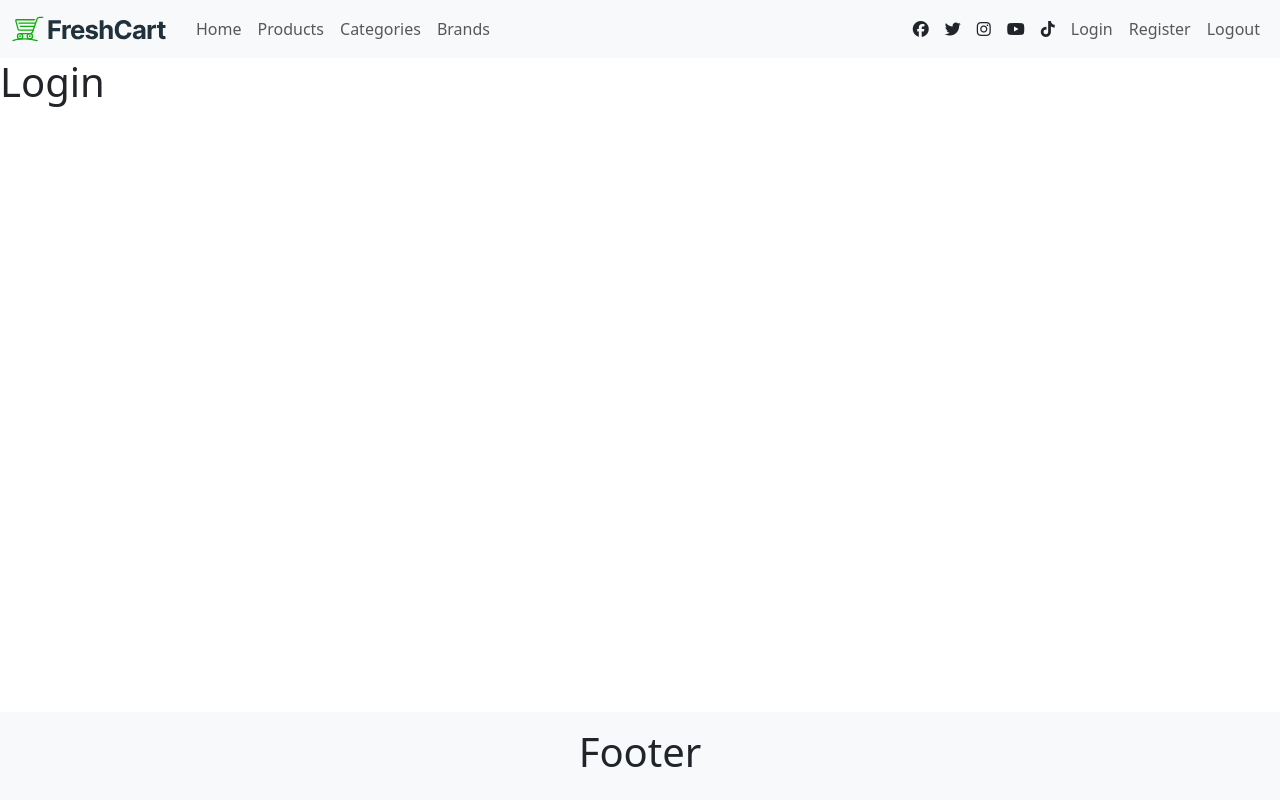
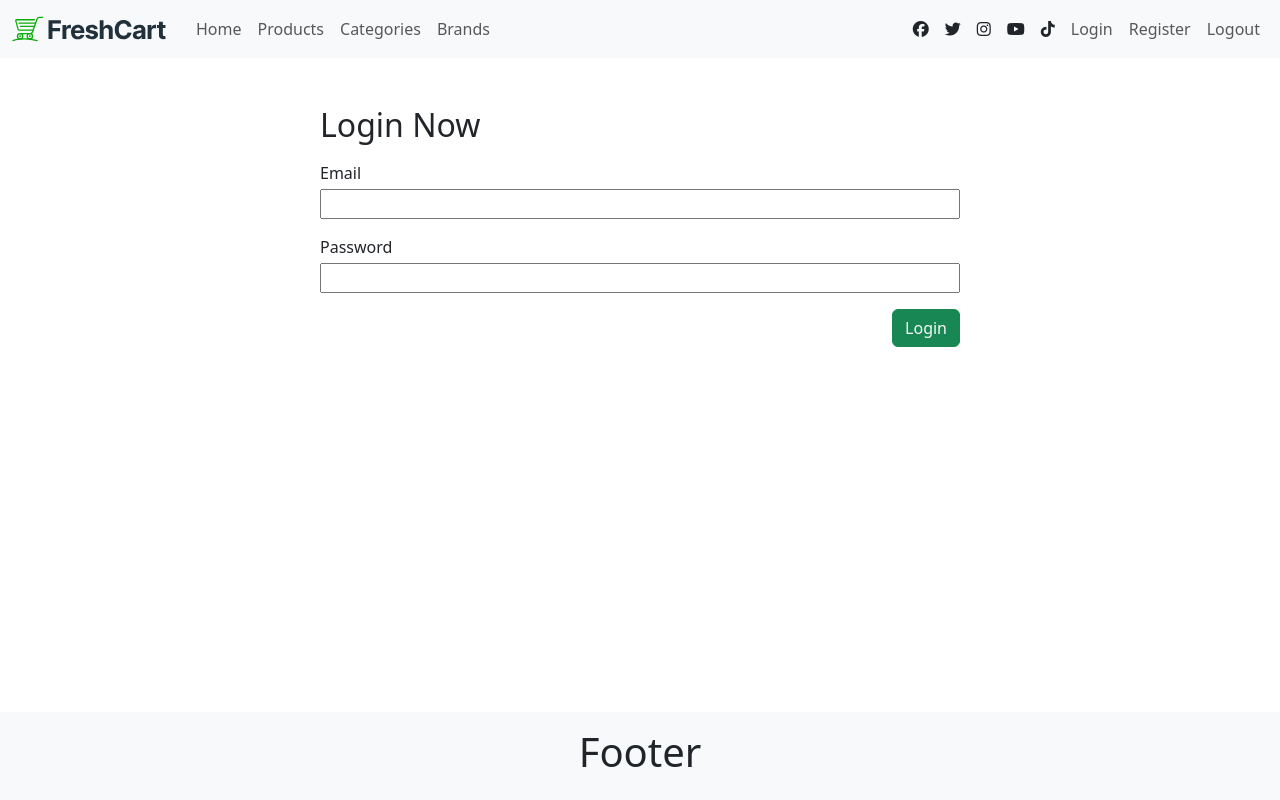
Before and after one commit to MernaBassem/React_Project_Route, a React (Create React App) app: page /Login in a window 1280 px wide. Built offline with nearby package versions, Linux system fonts and the light colour scheme.

Commit message:
login in

```diff
--- a/src/Components/Login/Login.jsx
+++ b/src/Components/Login/Login.jsx
@@ -1,8 +1,121 @@
-import React from 'react';
-import styles from './Login.module.css';
+
+
+import React, { useState } from "react";
+import { useFormik } from "formik";
+import * as Yup from "yup";
+import { useNavigate } from "react-router-dom";
+import axios from "axios";
 
 export default function Login() {
-  return <>
-    <h1>Login</h1>
-  </>
+  let navigate = useNavigate();
+  let [errorMsg, setErrorMsg] = useState("");
+  let [isLodding, setIsLodding] = useState(false);
+
+  async function callLogin(reqBody) {
+    setIsLodding(true);
+    try {
+      setErrorMsg("");
+      let { data } = await axios
+        .post(`https://ecommerce.routemisr.com/api/v1/auth/signin`, reqBody)
+        .catch((err) => {
+          setIsLodding(false);
+          setErrorMsg(err.response.data.message);
+        });
+
+      if (data.message === "success") {
+        navigate("../");
+      } else {
+        console.log(data.message);
+      }
+    } catch (error) {
+      console.error("Registration failed:", error);
+    }
+  }
+
+  const validationSchema = Yup.object({
+
+    email: Yup.string().email("Email Not Valid").required("Email is Required"),
+    password: Yup.string()
+      .min(6, "Password must be at least 6 characters")
+      .matches(
+        /^[A-Z][a-z0-9]{3,8}$/,
+        "invalid password, should be ex. Dnd345m and max length 8"
+      )
+      .required("Password is Required"),
+
+  });
+
+  const loginForm = useFormik({
+    initialValues: {
+
+      email: "",
+      password: "",
+
+    },
+    validationSchema,
+    onSubmit: callLogin,
+  });
+
+  return (
+    <div className="w-50 mx-auto my-5">
+      <h2 className="mb-3">Login Now</h2>
+      {errorMsg ? (
+        <div className="alert alert-danger mt-3">{errorMsg}</div>
+      ) : null}
+      <form onSubmit={loginForm.handleSubmit}>
+
+        <div className="form-group my-3">
+          <label htmlFor="email" className="mb-1">
+            Email
+          </label>
+          <input
+            type="email"
+            className="w-100"
+            id="email"
+            value={loginForm.values.email}
+            name="email"
+            onChange={loginForm.handleChange}
+            onBlur={loginForm.handleBlur}
+            disabled={isLodding}
+          />
+          {loginForm.errors.email && loginForm.touched.email ? (
+            <div className="alert alert-danger mt-3">
+              {loginForm.errors.email}
+            </div>
+          ) : null}
+        </div>
+        <div className="form-group my-3">
+          <label htmlFor="password" className="mb-1">
+            Password
+          </label>
+          <input
+            type="password"
+            className="w-100"
+            id="password"
+            value={loginForm.values.password}
+            name="password"
+            onChange={loginForm.handleChange}
+            onBlur={loginForm.handleBlur}
+            disabled={isLodding}
+          />
+          {loginForm.errors.password && loginForm.touched.password ? (
+            <div className="alert alert-danger mt-3">
+              {loginForm.errors.password}
+            </div>
+          ) : null}
+        </div>
+
+
+        <div className="d-flex justify-content-end my-3">
+          <button
+            type="submit"
+            className="btn text-light btn-success"
+            disabled={isLodding}
+          >
+            {isLodding ? <i className="fa fa-spinner fa-spin"></i> : "Login"}
+          </button>
+        </div>
+      </form>
+    </div>
+  );
 }
```
Also changed, not shown: src/Components/Register/Register.jsx (+9 -16 lines).
